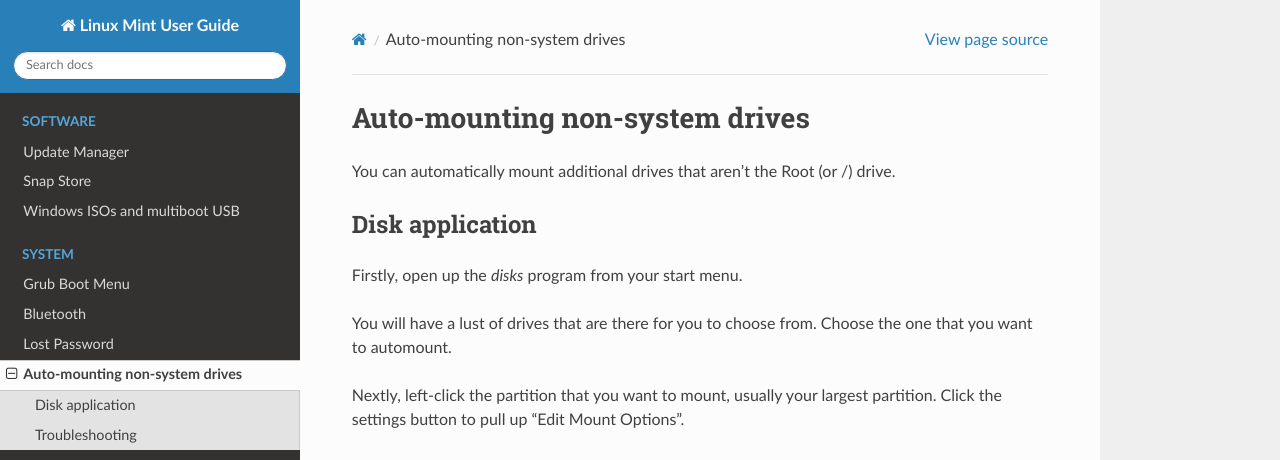
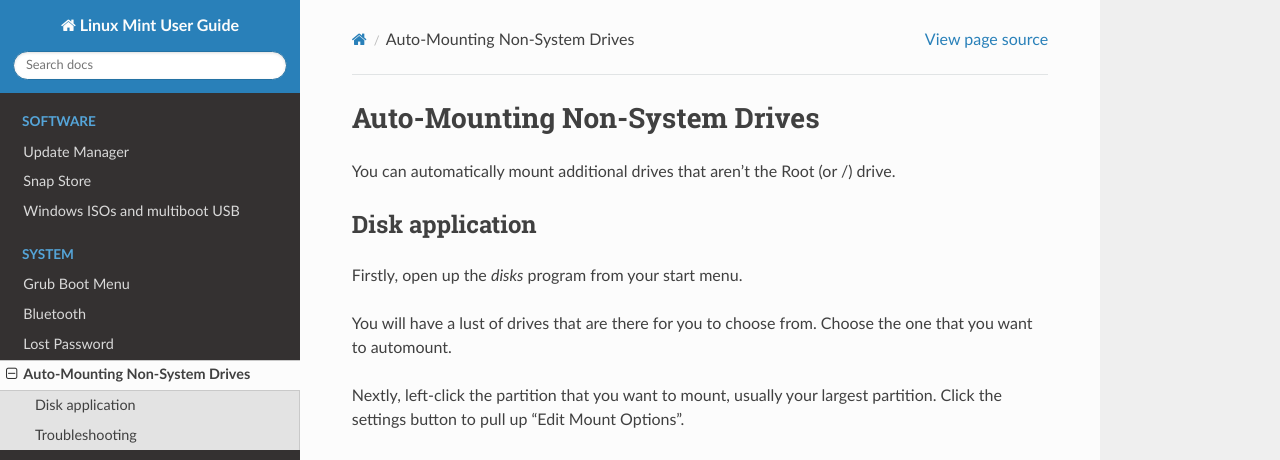
Before and after one commit to linuxmint/doc-user-guide, a Sphinx documentation site: the page built from docs/automount.rst, in a window 1280 px wide and 1279 px high. Shown: the top 460 px of the window. Built offline with Sphinx 7.4.7 and the Read the Docs theme 3.1.0, drawn with Linux system fonts in a browser that asks for light colours.

Commit message:
capitalization

```diff
--- a/docs/automount.rst
+++ b/docs/automount.rst
@@ -1,5 +1,5 @@
 ###################################
-Auto-mounting non-system drives
+Auto-Mounting Non-System Drives
 ###################################
 
 You can automatically mount additional drives that aren't the Root (or /) drive.
```
